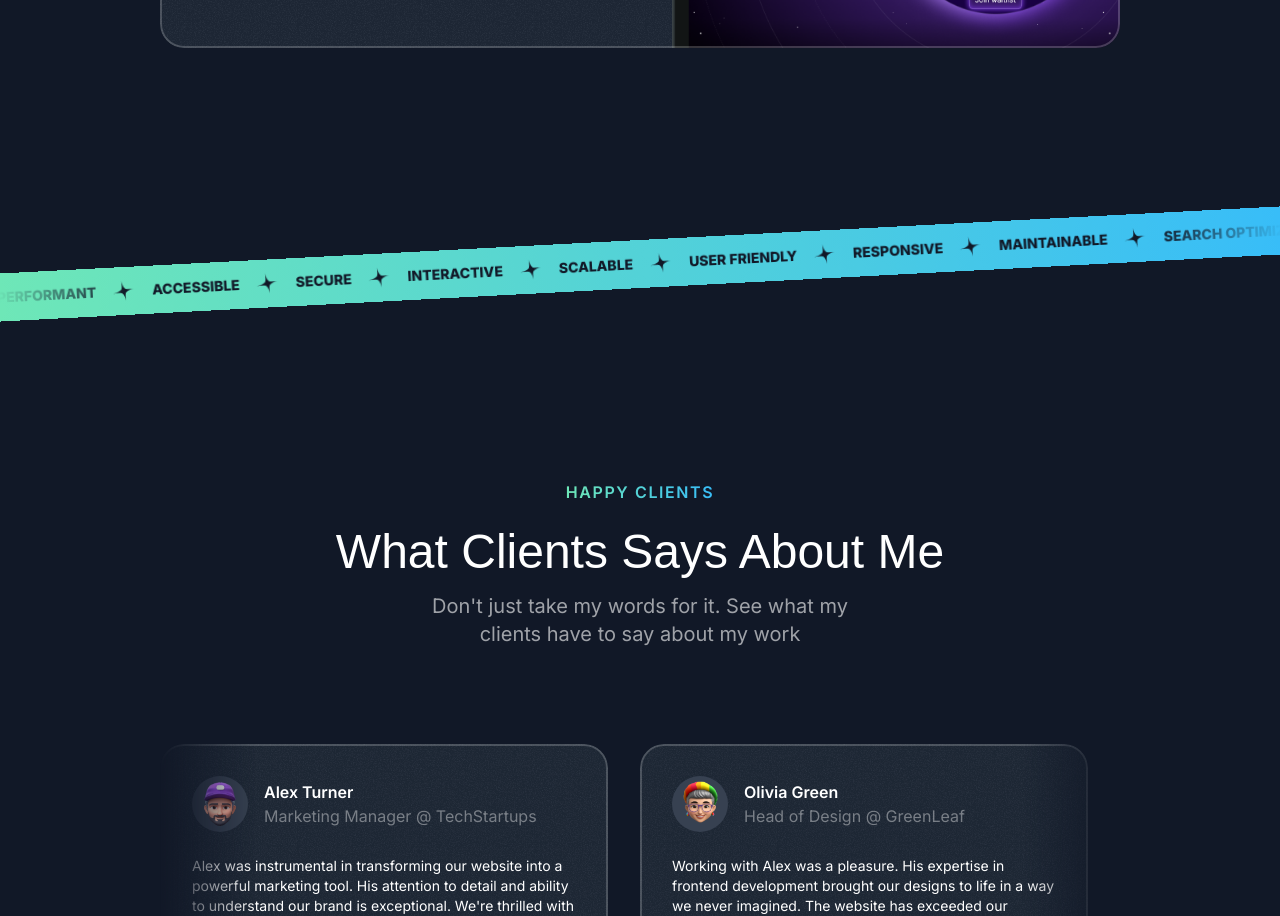
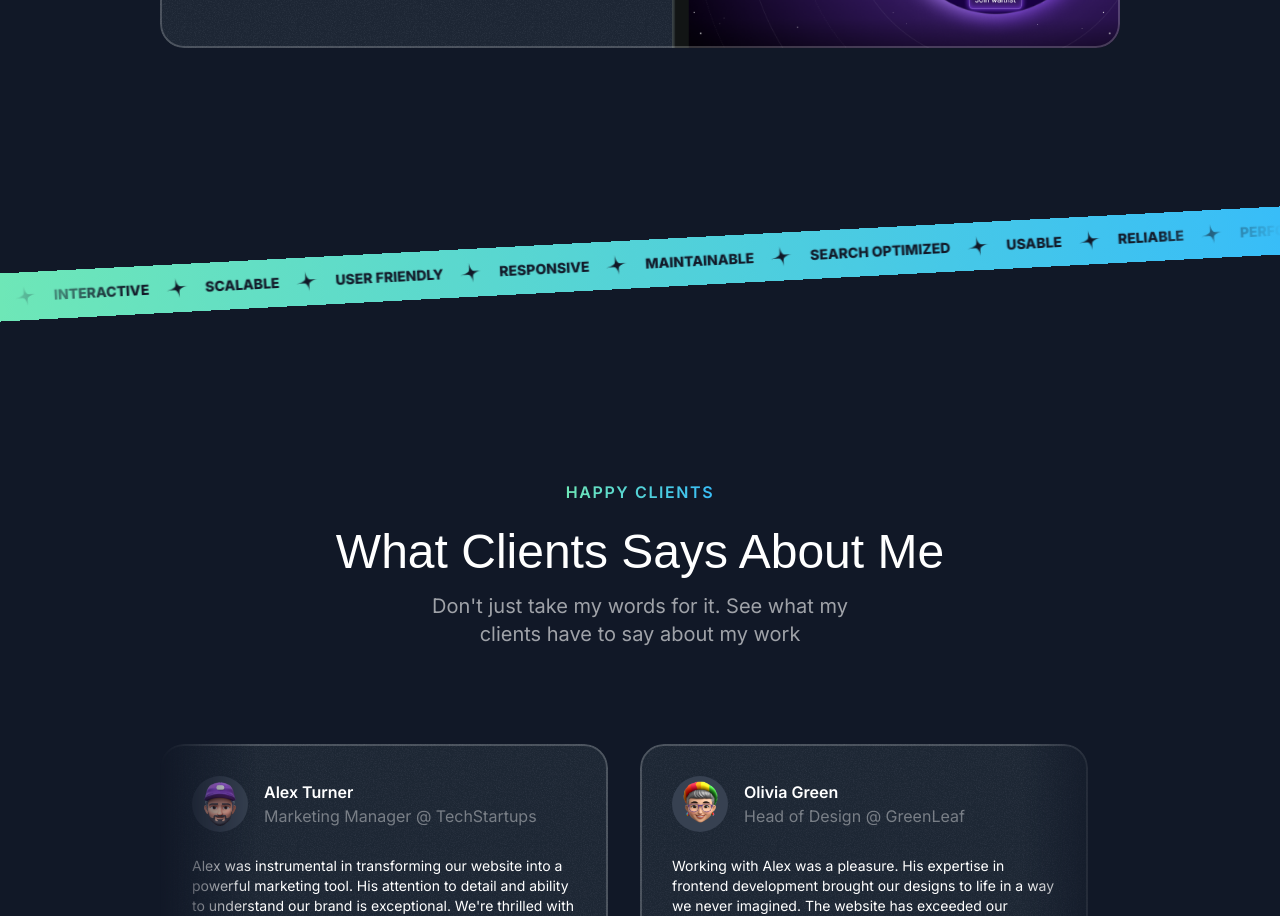
Before and after one commit to NaK8/portfolio, a Next.js app: page / in a window 1280 px wide. Shown: the part 2800-3716 px from the top of the page. Built offline with nearby package versions, Linux system fonts and the light colour scheme; a web font is replaced by a local one.

Commit message:
add tape section animation

```diff
--- a/sections/Tape.tsx
+++ b/sections/Tape.tsx
@@ -1,3 +1,4 @@
+import { Fragment } from "react";
 import StarIcon from "@/assets/icons/star.svg";
 
 const words = [
@@ -19,7 +20,9 @@ const TapeSection = () => {
     <div className="overflow-x-clip py-16 lg:py-24">
       <div className="-mx-1 -rotate-3 bg-gradient-to-r from-emerald-300 to-sky-400">
         <div className="flex [mask-image:linear-gradient(to_right,transparent,black_10%,black_90%,transparent)]">
-          <div className="flex flex-none gap-4 py-3">
+          <div className="animate-move-left flex flex-none gap-4 py-3 [animation-duration:30s]">
+            {[...new Array(2)].fill(0).map((_, i) => (
+              <Fragment key={i}>
                 {words.map((word) => (
                   <div
                     key={crypto.randomUUID()}
@@ -31,6 +34,8 @@ const TapeSection = () => {
                     <StarIcon className="size-6 -rotate-12 text-gray-900" />
                   </div>
                 ))}
+              </Fragment>
+            ))}
           </div>
         </div>
       </div>
--- a/tailwind.config.ts
+++ b/tailwind.config.ts
@@ -1,3 +1,4 @@
+import { transform } from "next/dist/build/swc";
 import type { Config } from "tailwindcss";
 
 const config: Config = {
@@ -33,6 +34,7 @@ const config: Config = {
       },
       animation: {
         "ping-large": "ping-large 1s ease-in-out infinite",
+        "move-left": "move-left 1s linear infinite",
       },
       keyframes: {
         "ping-large": {
@@ -41,6 +43,14 @@ const config: Config = {
             opacity: "0",
           },
         },
+        "move-left": {
+          "0%": {
+            transform: "translateX(0%)",
+          },
+          "100%": {
+            transform: "translateX(-50%)",
+          },
+        },
       },
     },
   },
```
Lines whose indentation alone changed are shown as unchanged.
